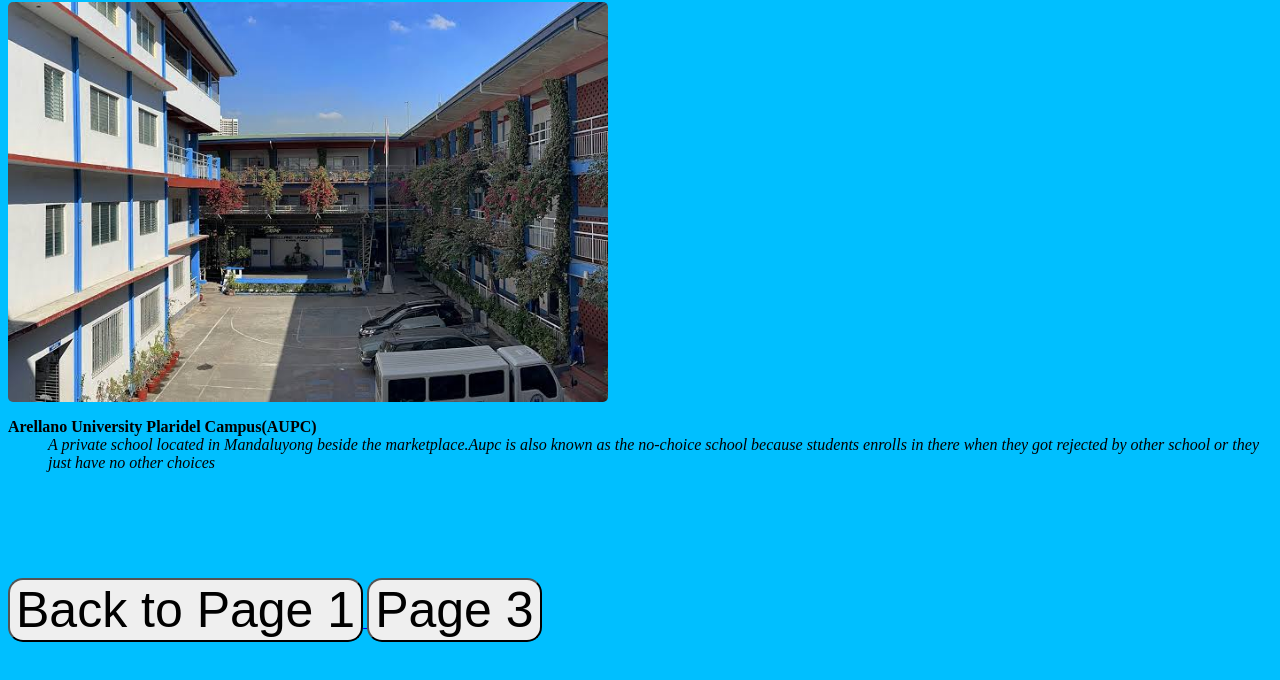
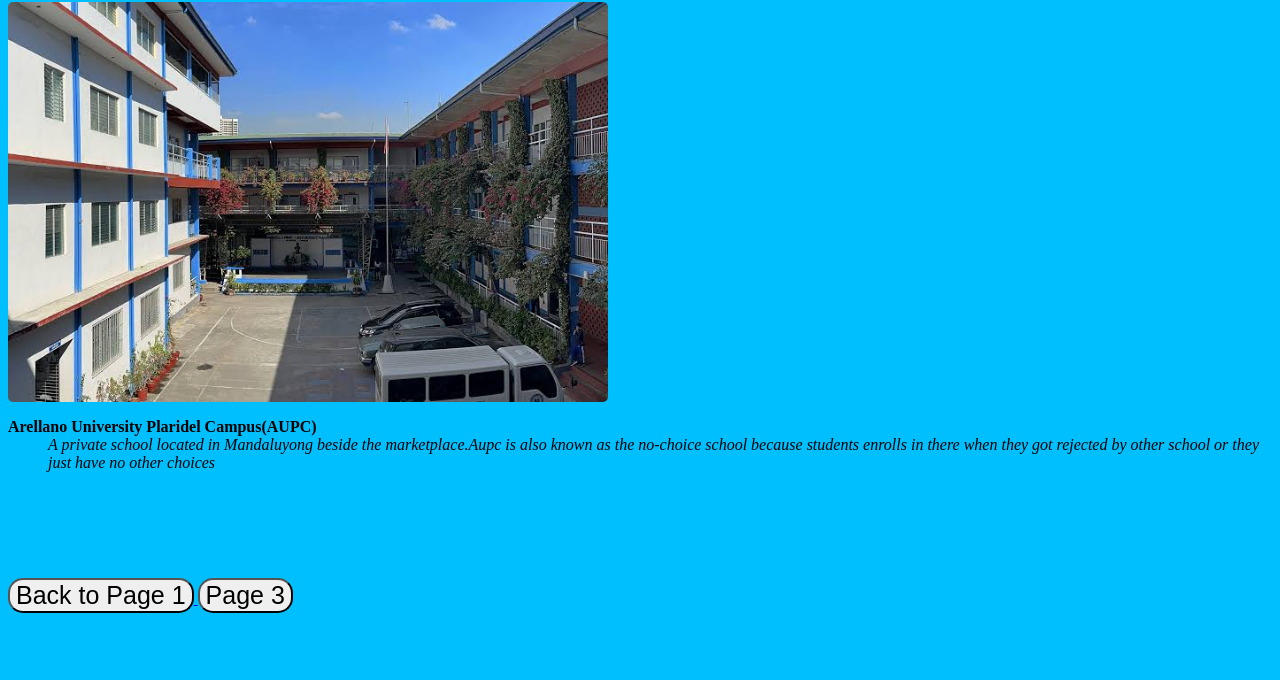
Before and after one commit to MekusMekus26/Web1, a plain HTML site: page Page2.html in a window 1280 px wide. Shown: the part 64-744 px from the top of the page. Drawn offline with Linux system fonts and the light colour scheme.

Commit message:
Update Page2.html

```diff
--- a/Page2.html
+++ b/Page2.html
@@ -17,12 +17,12 @@
 <br><br><br><br><br>
 <a href="Page1.html">
 
-  <button style=" font-size:50px;border-radius:15px;">
+  <button style=" font-size:25px;border-radius:15px;">
     Back to Page 1
 
   </button><a href="Page3.html">
 
-  <button style="font-size:50px;border-radius:15px;">
+  <button style="font-size:25px;border-radius:15px;">
     Page 3
 
   </button>
```
